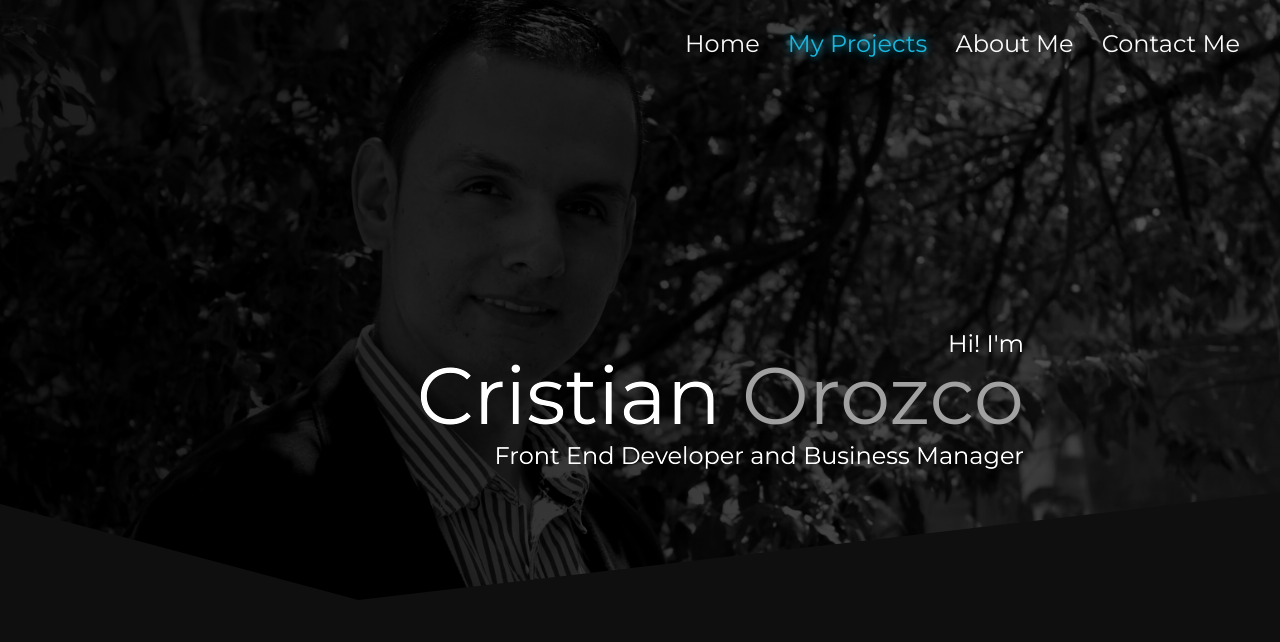
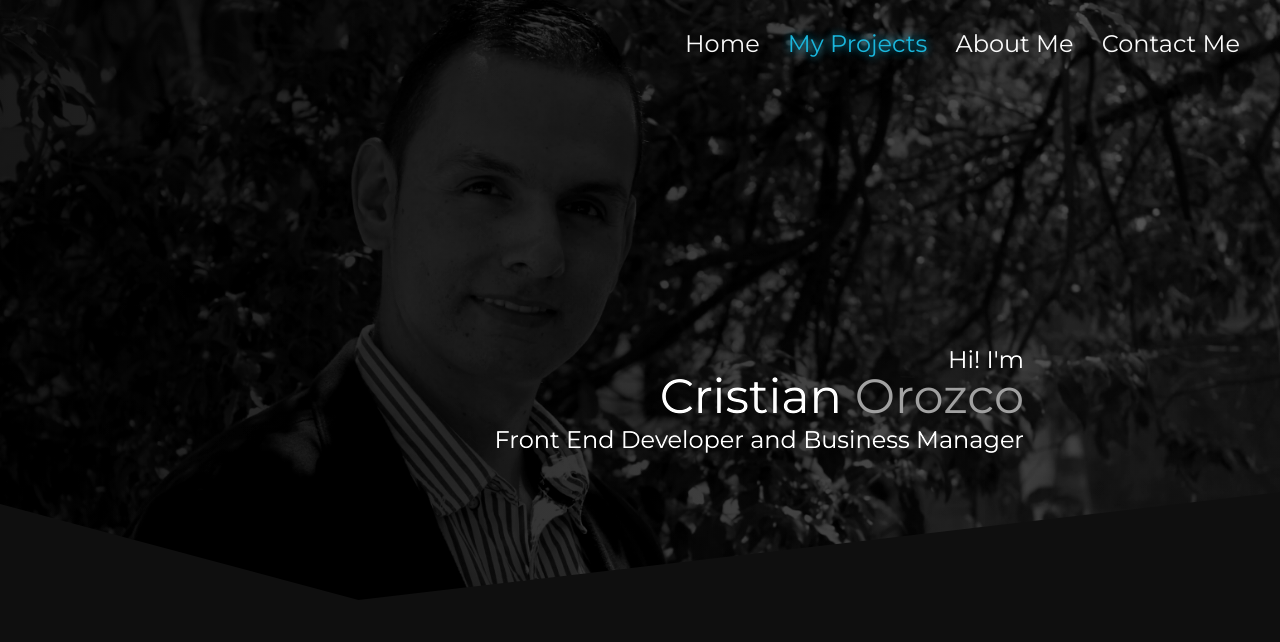
Before and after one commit to corozb/cristianorozco.co, a plain HTML site: page index.html in a window 1280 px wide. Shown: the top 642 px of the page. Drawn offline with Linux system fonts and the light colour scheme.

Commit message:
page title

```diff
--- a/sass/_home.scss
+++ b/sass/_home.scss
@@ -1,12 +1,12 @@
 .home {
   height: 600px;
   position: relative;
-  background:
-  linear-gradient(
-    to right,
-   hsla(233, 21%, 8%, 0.89),
-   hsla(244, 95%, 29%, 0.664)),
-  url(../images/cristianorozco.jpg) no-repeat 50% 0%;
+  background: linear-gradient(
+      to right,
+      hsla(233, 21%, 8%, 0.89),
+      hsla(244, 95%, 29%, 0.664)
+    ),
+    url(../images/cristianorozco.jpg) no-repeat 50% 0%;
   background-size: cover;
   filter: grayscale(100%) contrast(120%);
   clip-path: polygon(0 0, 100% 0, 100% 82%, 28% 100%, 0 84%);
@@ -22,16 +22,14 @@
     text-align: right;
 
     &-name {
-      font-size: 5rem;
-      padding-bottom: .5rem;
+      font-size: 3rem;
+      padding-bottom: 0.5rem;
     }
 
     &-last {
-        color: $second-color;
-      }
-
+      color: $second-color;
+    }
   }
-
 }
 
 .scroll-down {
@@ -48,7 +46,7 @@
 
 @keyframes move_down {
   0% {
-    transform: translate(0,-70px) rotate(45deg);
+    transform: translate(0, -70px) rotate(45deg);
     opacity: 0;
   }
   50% {
```
Also changed, not shown: dist/css/style.css, 1 other file.
